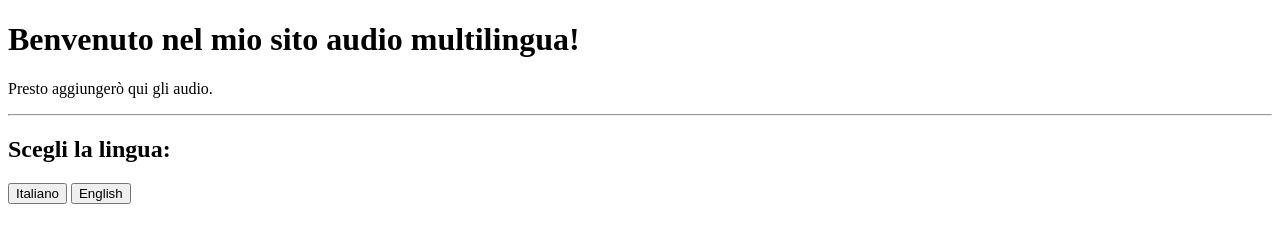
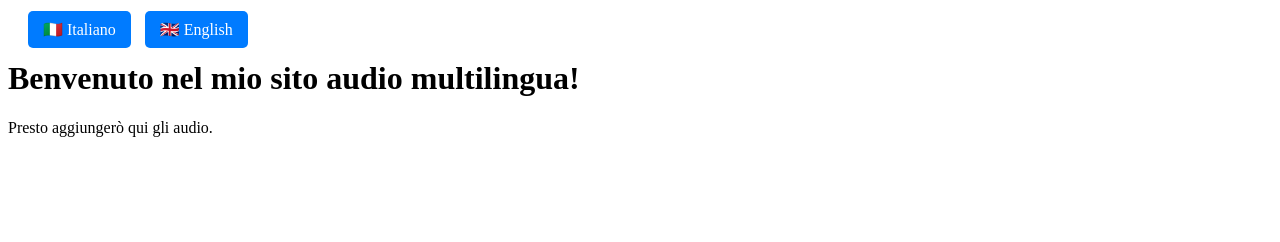
Before and after one commit to mattia118/audio-multilingua, a plain HTML site: page docs/index.html in a window 1280 px wide. Drawn offline with Linux system fonts and the light colour scheme.

Commit message:
Update index.html

```diff
--- a/docs/index.html
+++ b/docs/index.html
@@ -1,17 +1,32 @@
 <!DOCTYPE html>
 <html lang="it">
 <head>
-  <meta charset="UTF-8">
+  <meta charset="UTF-8" />
   <title>Sito Audio Multilingua</title>
+  <style>
+    .lang-buttons {
+      margin: 20px;
+    }
+    .lang-buttons a {
+      padding: 10px 15px;
+      margin-right: 10px;
+      background-color: #007BFF;
+      color: white;
+      text-decoration: none;
+      border-radius: 5px;
+    }
+    .lang-buttons a:hover {
+      background-color: #0056b3;
+    }
+  </style>
 </head>
 <body>
+  <div class="lang-buttons">
+    <a href="index.html">🇮🇹 Italiano</a>
+    <a href="english.html">🇬🇧 English</a>
+  </div>
+
   <h1>Benvenuto nel mio sito audio multilingua!</h1>
   <p>Presto aggiungerò qui gli audio.</p>
-
-  <hr>
-
-  <h2>Scegli la lingua:</h2>
-  <button onclick="window.location.href='italiano.html'">Italiano</button>
-  <button onclick="window.location.href='english.html'">English</button>
 </body>
 </html>
```
